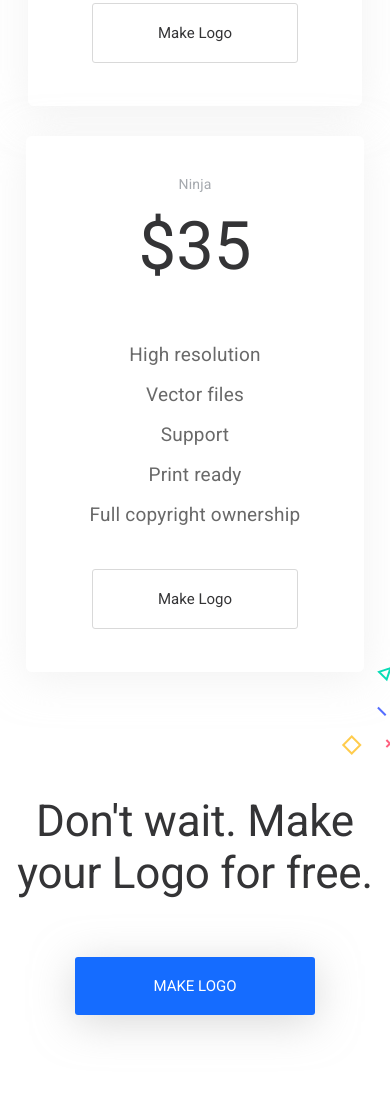
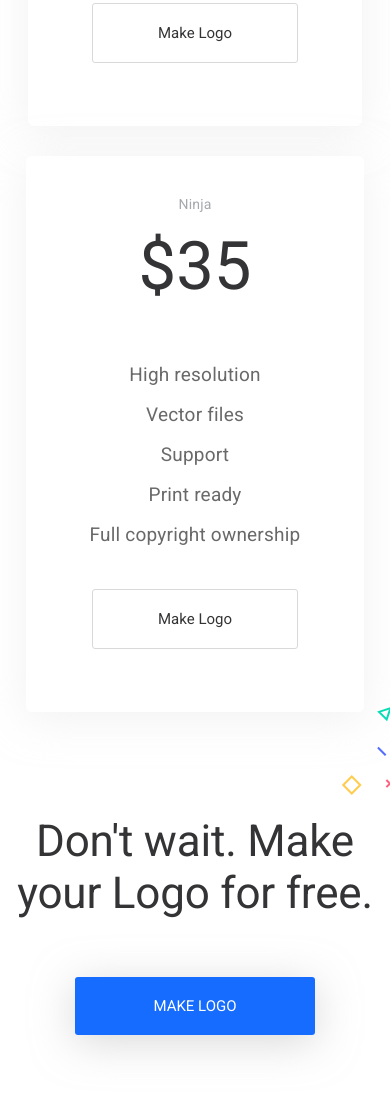
Before and after one commit to rodergstep/logo-landing, a website with bundled scripts: page src/index.html in a window 390 px wide. Shown: the part 4169-5280 px from the top of the page. Built offline with nearby package versions, Linux system fonts and the light colour scheme; files whose address does not match are found by name.

Commit message:
add responsive

```diff
--- a/src/style/main.scss
+++ b/src/style/main.scss
@@ -484,7 +484,7 @@ a {
   }
   .tariff {
     min-width: 327px;
-    padding: 39px 63px 63px 63px;
+    padding: 39px 63px 83px 63px;
     text-align: center;
     background: $white;
     border: 1px solid #fff;
@@ -551,7 +551,7 @@ a {
 
 // Order
 .order {
-  margin-top: 33px;
+  margin-top: 13px;
   margin-bottom: 114px;
   .container {
     text-align: center;
```
Also changed, not shown: docs/css/main.min.css, 1 other file.
